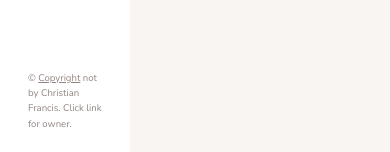
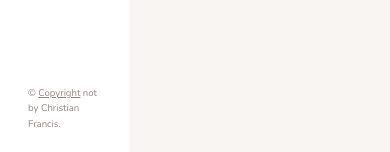
Before and after one commit to strongcurrentscf/forkify-recipe-app, a website built with Parcel: page index.html in a window 390 px wide. Shown: the part 781-933 px from the top of the page. Built offline with nearby package versions, Linux system fonts and the light colour scheme.

Commit message:
Responsive Design Prep

```diff
--- a/index.html
+++ b/index.html
@@ -129,7 +129,7 @@
             href="https://twitter.com/jonasschmedtman"
             >Copyright</a
           >
-          not by Christian Francis. Click link for owner.
+          not by Christian Francis.
         </p>
       </div>
 
--- a/src/sass/_base.scss
+++ b/src/sass/_base.scss
@@ -33,6 +33,14 @@ html {
 
   @media only screen and (max-width: $bp-medium) {
     font-size: 50%;
+    // max-width: 100%; //
+    // height: 100vh; //
+    // margin: 0; //
+    // border-radius: 0; //
+
+    .container {
+      // height: 100vh; //
+    }
   }
 }
 
@@ -68,4 +76,21 @@ body {
     margin: 0;
     border-radius: 0;
   }
+
+  // Consider container grid-redesign at 750px and smaller screens
+
+  // make header flex column so that top is logo, then nav, then search
+  // Maybe 3-5 row list with pagination on swipe
+  // where recipe is displayed 'block' as side-drawer with back-button
+
+  @media only screen and (max-width: $bp-medium) {
+    font-size: 50%;
+    // height: 100vh; //
+  }
+
+  @media only screen and (max-width: $bp-small) {
+  }
+
+  @media only screen and (max-width: $bp-smallest) {
+  }
 }
```
Also changed, not shown: src/js/views/View.js (+10 -0 lines), 2 other files.
